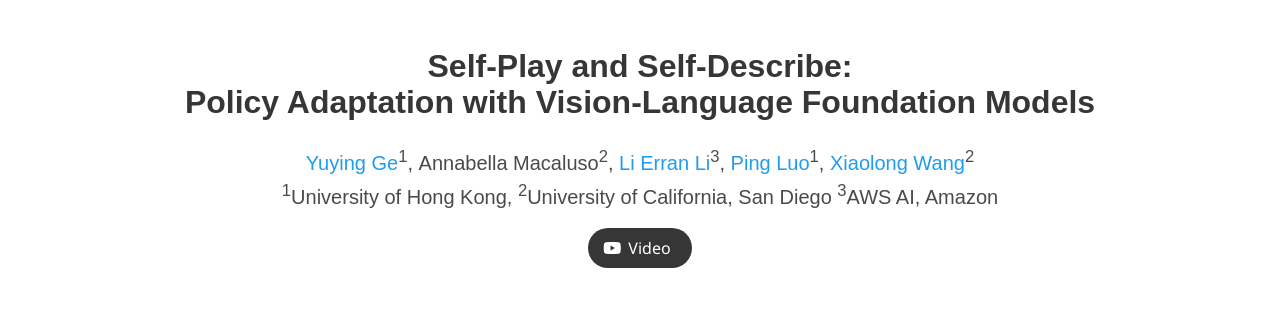
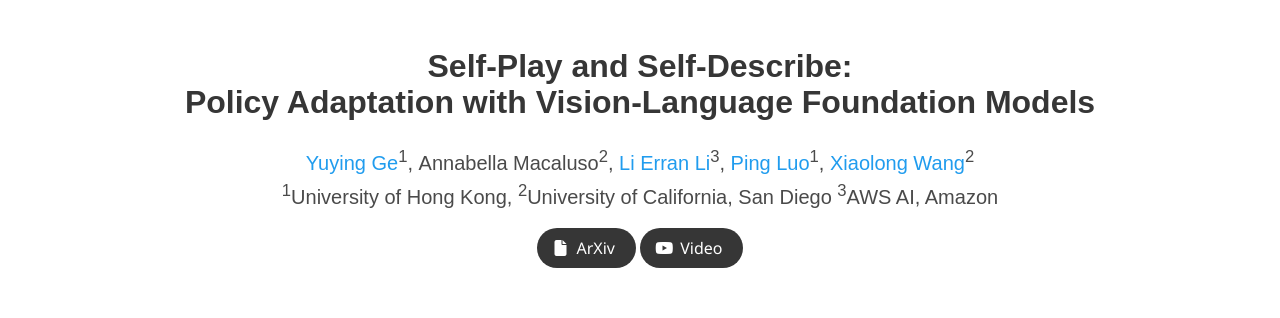
Before and after one commit to geyuying/PAFF, a plain HTML site: page index.html in a window 1280 px wide. Shown: the top 318 px of the page. Drawn offline with nearby package versions, Linux system fonts and the light colour scheme; some icons are missing; a web font is replaced by a local one.

Commit message:
Update index.html

```diff
--- a/index.html
+++ b/index.html
@@ -83,9 +83,8 @@
               </span>-->
 
             <!-- Arxiv Link. -->
-               <!--
             <span class="link-block">
-              <a target="_blank" href="https://arxiv.org/abs/2209.05451"
+              <a target="_blank" href="https://arxiv.org/abs/2212.07398"
                  class="external-link button is-normal is-rounded is-dark">
                 <span class="icon">
                     <i class="fas fa-file"></i>
@@ -93,7 +92,7 @@
                 <span>ArXiv</span>
               </a>
             </span>
-            -->
+
 
             <!-- Video Link. -->
             <span class="link-block">
```
